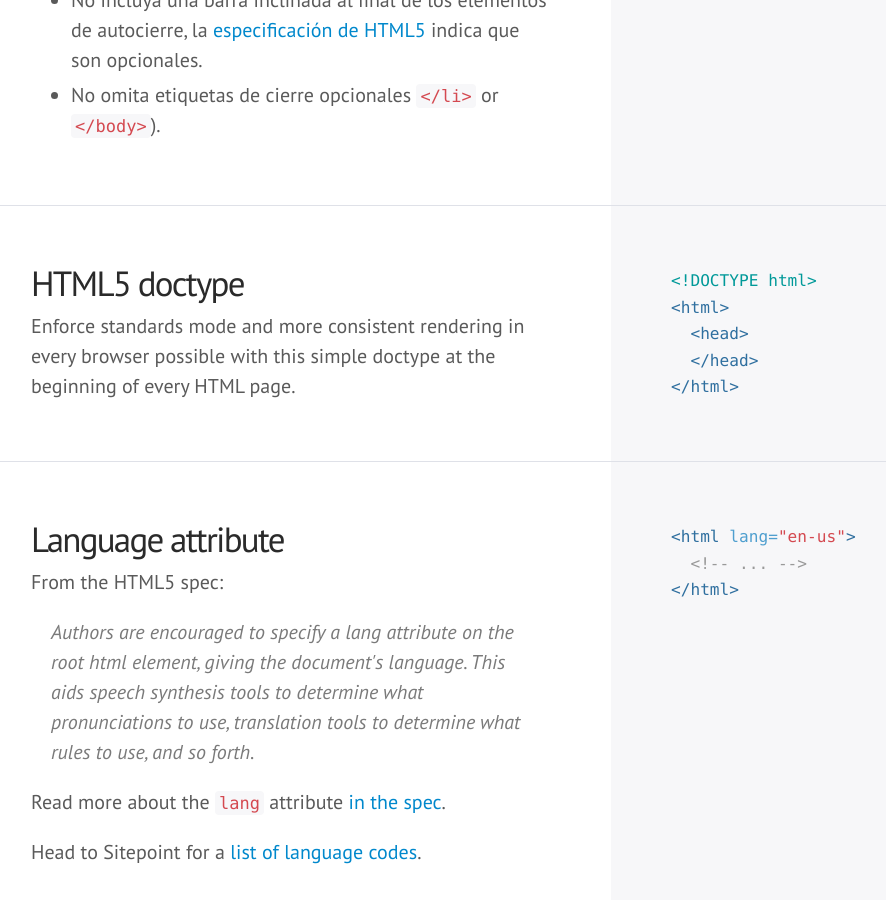
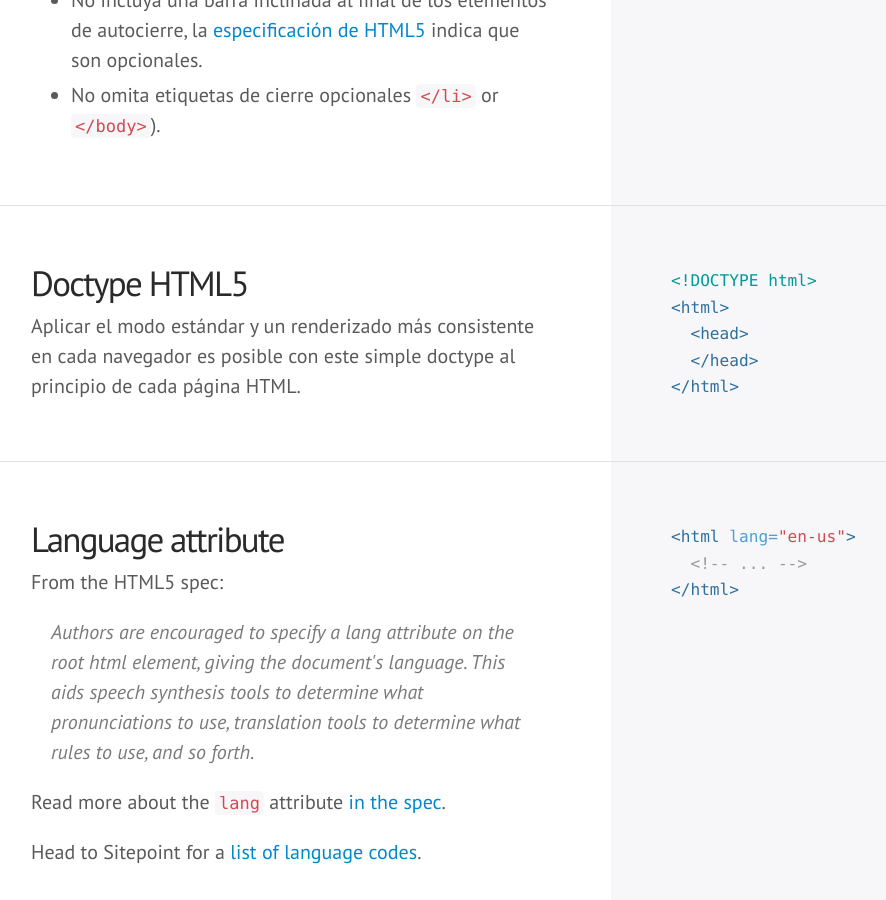
Before and after one commit to mdo/code-guide, a Jekyll site: the page built from index.html, in a window 1280 px wide and 900 px high, scrolled down 2102 px. Shown: the whole window, without its empty margins (29-915 px from the left). Built offline with Jekyll 4.4.1, drawn with Linux system fonts in a browser that asks for light colours; some web fonts are replaced; Markdown is read by kramdown in place of the engine named in the settings; comment, search, counter and statistics services are not loaded.

Commit message:
Spanish Translation - Translated the point related to 'Doctype HTML'

```diff
--- a/index.html
+++ b/index.html
@@ -80,8 +80,8 @@ layout: default
 
 <div class="section" id="html-doctype">
   <div class="col">
-    <h3>HTML5 doctype</h3>
-    <p>Enforce standards mode and more consistent rendering in every browser possible with this simple doctype at the beginning of every HTML page.</p>
+    <h3>Doctype HTML5</h3>
+    <p>Aplicar el modo estándar y un renderizado más consistente en cada navegador es posible con este simple doctype al principio de cada página HTML.</p>
   </div>
   <div class="col">
     {% highlight html %}{% include html/doctype.html %}{% endhighlight %}
```
